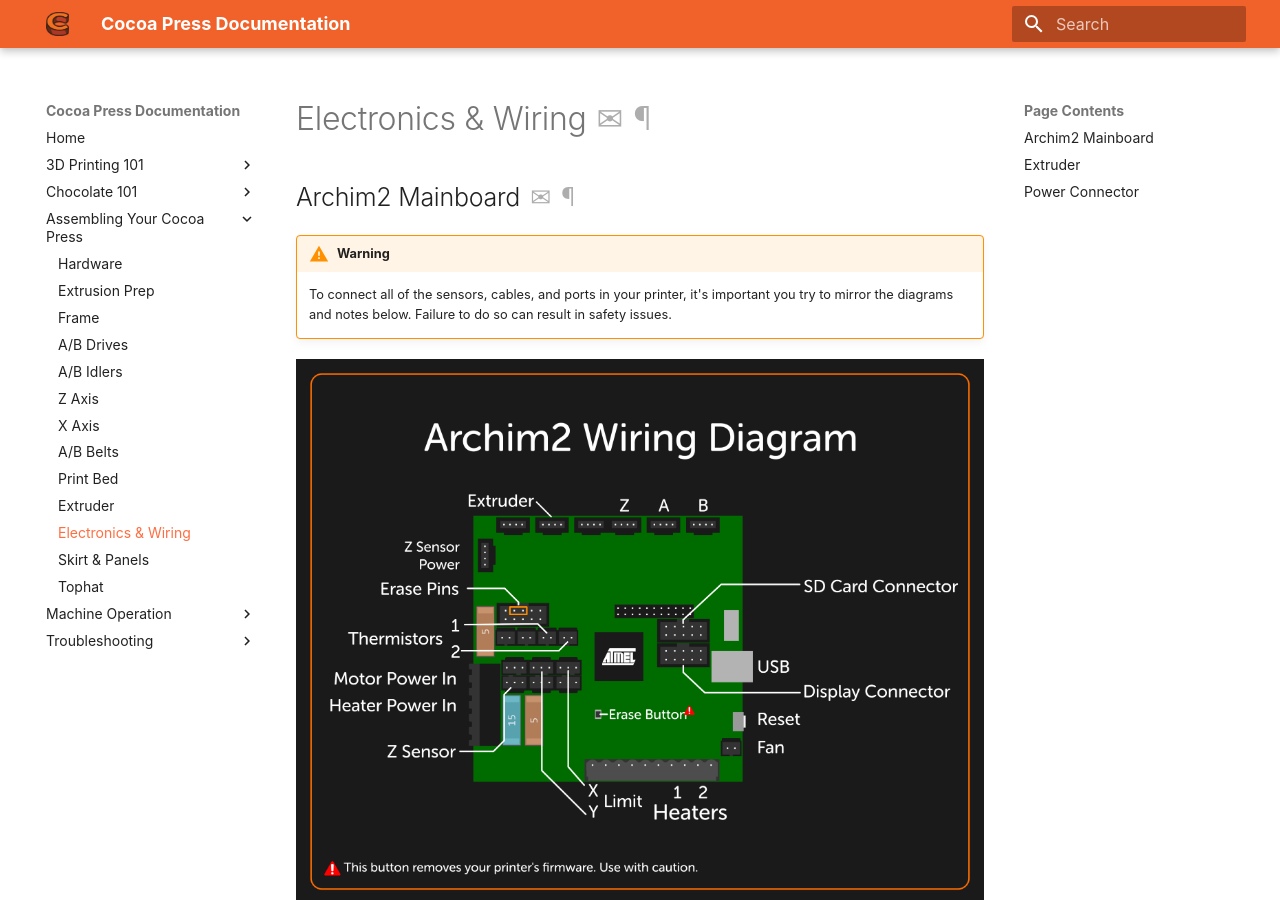
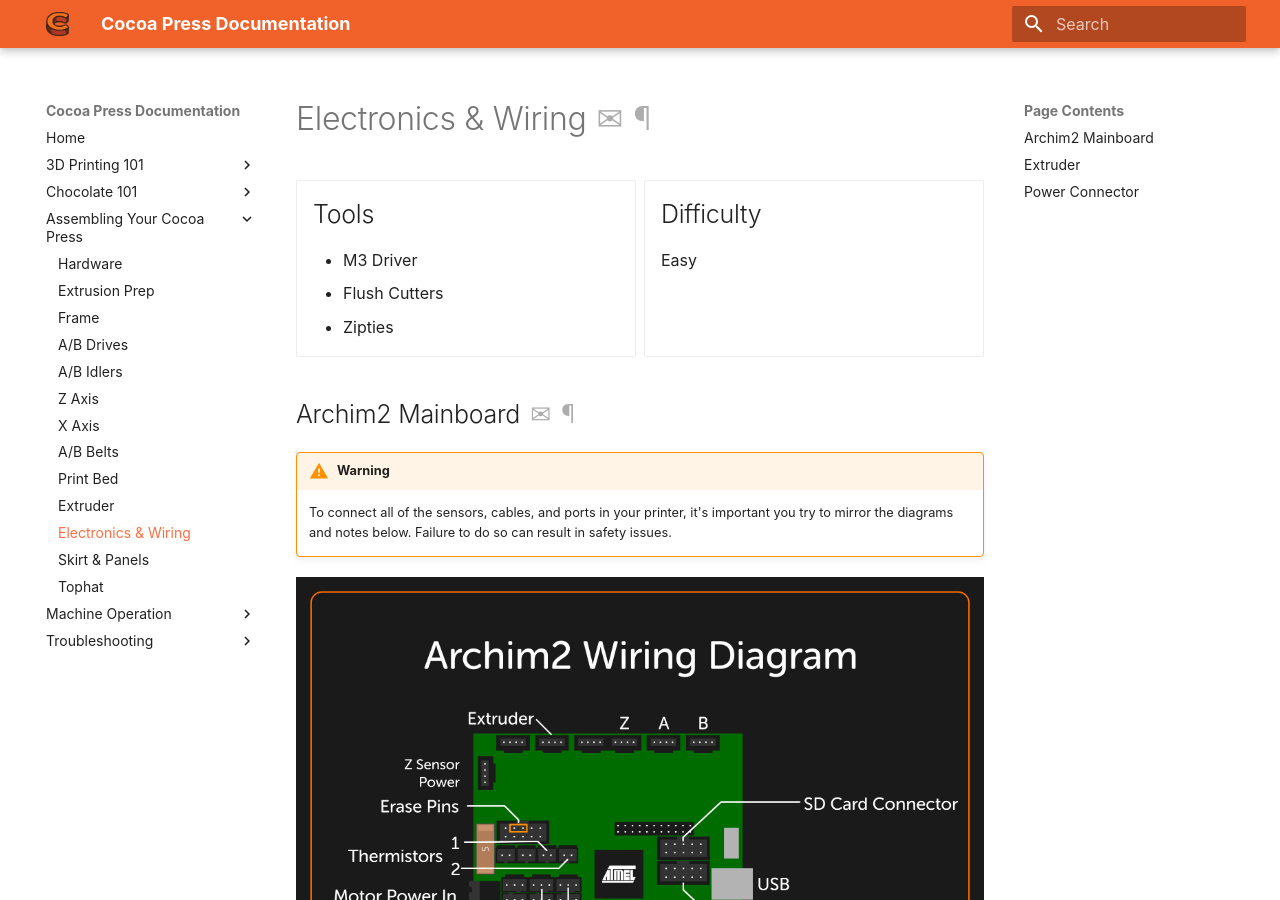
Before and after one commit to CocoaPress/docs, an MkDocs documentation site: the page built from docs/Assembly/Electronics.md, in a window 1280 px wide and 900 px high. Built offline with MkDocs 1.6.1 and Material for MkDocs 9.7.7, drawn with Linux system fonts in a browser that asks for light colours; some web fonts are replaced.

```diff
--- a/docs/Assembly/Electronics.md
+++ b/docs/Assembly/Electronics.md
@@ -1,4 +1,20 @@
 # Electronics & Wiring
+
+<div class="grid">
+    <div class="card">
+        <h2>Tools</h2>
+            <ul>
+                <li>M3 Driver</li>
+                <li>Flush Cutters</li> <!-- TODO do we want to call out that it's not included? -->
+                <li>Zipties</li> <!-- TODO do we want to call out that it's not included? -->
+            </ul>
+    </div>
+
+    <div class="card">
+        <h2>Difficulty</h2>
+            <p>Easy</p>
+    </div>
+</div>
 
 ## Archim2 Mainboard
 
```
Also changed, not shown: docs/Printer/Loading.md (+2 -0 lines), docs/img/printer/extrude_button_menu.png (added).
